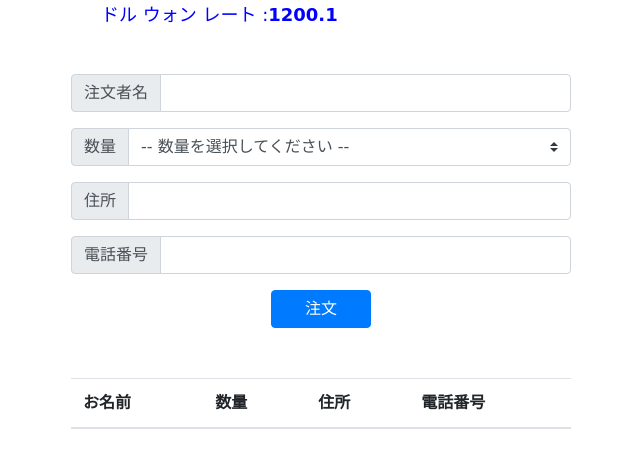
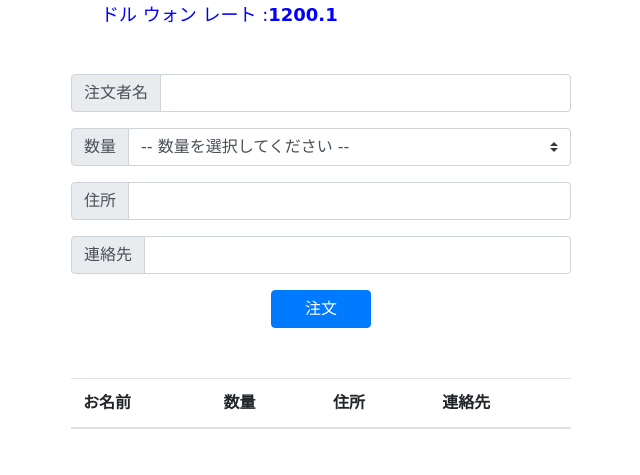
Before and after one commit to bbrbb/onepage-shoppingmall, a Flask app: page / in a window 1280 px wide. Shown: the part 707-1182 px from the top of the page, without its empty margins (319-959 px from the left). Run offline with Flask 2, Linux system fonts and the light colour scheme; data that the repository does not hold is empty; some libraries are stand-ins or nearby versions; some web fonts are replaced.

Commit message:
second commit

```diff
--- a/app.py
+++ b/app.py
@@ -8,7 +8,7 @@ client = MongoClient('mongodb://test:test@localhost', 27017)
 # client = MongoClient('localhost', 27017)
 db = client.dbhomework
 
-## HTML
+
 @app.route('/')
 def homework():
     return render_template('index.html')
--- a/templates/index.html
+++ b/templates/index.html
@@ -180,7 +180,7 @@
         </div>
         <div class="input-group mb-3">
             <div class="input-group-prepend">
-                <span class="input-group-text">電話番号</span>
+                <span class="input-group-text">連絡先</span>
             </div>
             <input id="order-phone" type="text" class="form-control" aria-label="Default"
                    aria-describedby="inputGroup-sizing-default">
@@ -193,7 +193,7 @@
             <th scope="col">お名前</th>
             <th scope="col">数量</th>
             <th scope="col">住所</th>
-            <th scope="col">電話番号</th>
+            <th scope="col">連絡先</th>
         </tr>
         </thead>
         <tbody id="orders-box">
```
